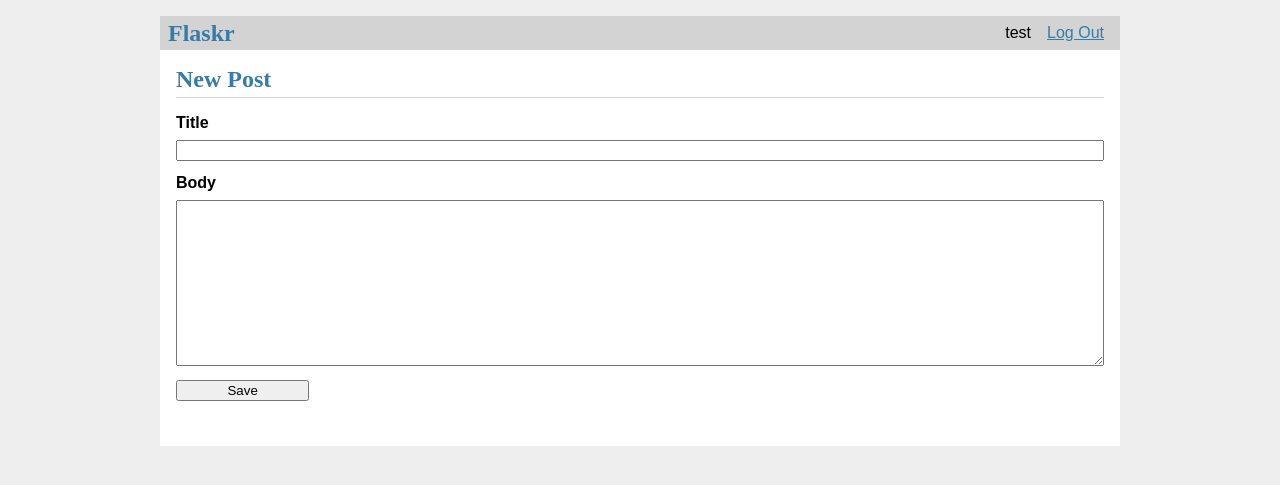
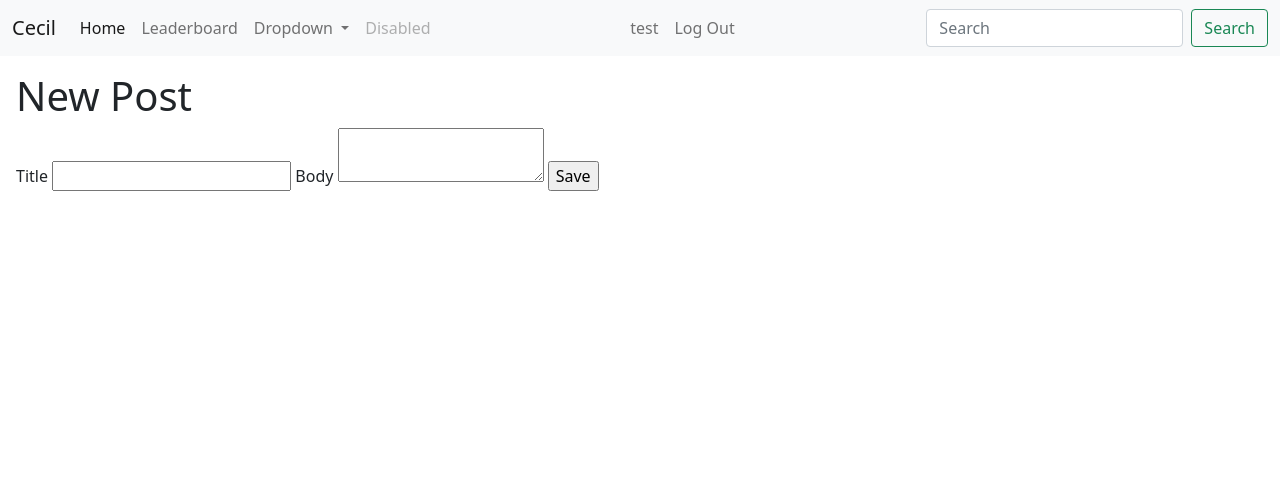
Before and after one commit to carsonfischl/cecil-backend, a Flask app: page /create in a window 1280 px wide. Shown: the top 485 px of the page. Run offline with Flask 2, Linux system fonts and the light colour scheme; the visitor is signed in with stand-in values (Sample User, id 1); data comes from the database, SQL or seed files in the repository.

Commit message:
Added leaderboard

```diff
--- a/flaskr/__init__.py
+++ b/flaskr/__init__.py
@@ -25,9 +25,6 @@ def create_app(test_config=None):
         pass
 
     # a simple page that says hello
-    @app.route('/hello')
-    def hello():
-        return 'Hello, World!'
 
     db.init_app(app)
 
--- a/flaskr/blog.py
+++ b/flaskr/blog.py
@@ -18,6 +18,30 @@ def index():
         ' ORDER BY created DESC'
     ).fetchall()
     return render_template('blog/index.html', posts=posts)
+
+
+@bp.route('/profile', methods=('GET', 'POST'))
+@login_required
+def profile():
+    db = get_db()
+    posts = db.execute(
+        'SELECT p.id, title, body, created, author_id, username'
+        ' FROM post p JOIN user u ON p.author_id = u.id'
+        ' WHERE u.id = ?'
+        ' ORDER BY created DESC',
+        (g.user['id'],)
+    ).fetchall()
+    return render_template('profile/profile.html', posts=posts)
+
+
+@bp.route('/leaderboard', methods=('GET', 'POST'))
+def leaderboard():
+    db = get_db()
+    users = db.execute(
+        'SELECT *'
+        ' FROM user'
+    ).fetchall()
+    return render_template('leaderboard/leaderboard.html', users=users)
 
 
 @bp.route('/create', methods=('GET', 'POST'))
@@ -51,6 +75,23 @@ def get_post(id, check_author=True):
         'SELECT p.id, title, body, created, author_id, username'
         ' FROM post p JOIN user u ON p.author_id = u.id'
         ' WHERE p.id = ?',
+        (id,)
+    ).fetchone()
+
+    if post is None:
+        abort(404, f"Post id {id} doesn't exist.")
+
+    if check_author and post['author_id'] != g.user['id']:
+        abort(403)
+
+    return post
+
+
+def get_post_by_user(id, check_author=True):
+    post = get_db().execute(
+        'SELECT p.id, title, body, created, author_id, username'
+        ' FROM post p JOIN user u ON p.author_id = u.id'
+        ' WHERE u.id = ?',
         (id,)
     ).fetchone()
 
--- a/flaskr/static/style.css
+++ b/flaskr/static/style.css
@@ -1,112 +1,3 @@
-html {
-  font-family: sans-serif;
-  background: #eee;
+.content {
   padding: 1rem;
 }
-body {
-  max-width: 960px;
-  margin: 0 auto;
-  background: white;
-}
-h1 {
-  font-family: serif;
-  color: #377ba8;
-  margin: 1rem 0;
-}
-a {
-  color: #377ba8;
-}
-hr {
-  border: none;
-  border-top: 1px solid lightgray;
-}
-nav {
-  background: lightgray;
-  display: flex;
-  align-items: center;
-  padding: 0 0.5rem;
-}
-nav h1 {
-  flex: auto;
-  margin: 0;
-}
-nav h1 a {
-  text-decoration: none;
-  padding: 0.25rem 0.5rem;
-}
-nav ul {
-  display: flex;
-  list-style: none;
-  margin: 0;
-  padding: 0;
-}
-nav ul li a,
-nav ul li span,
-header .action {
-  display: block;
-  padding: 0.5rem;
-}
-.content {
-  padding: 0 1rem 1rem;
-}
-.content > header {
-  border-bottom: 1px solid lightgray;
-  display: flex;
-  align-items: flex-end;
-}
-.content > header h1 {
-  flex: auto;
-  margin: 1rem 0 0.25rem 0;
-}
-.flash {
-  margin: 1em 0;
-  padding: 1em;
-  background: #cae6f6;
-  border: 1px solid #377ba8;
-}
-.post > header {
-  display: flex;
-  align-items: flex-end;
-  font-size: 0.85em;
-}
-.post > header > div:first-of-type {
-  flex: auto;
-}
-.post > header h1 {
-  font-size: 1.5em;
-  margin-bottom: 0;
-}
-.post .about {
-  color: slategray;
-  font-style: italic;
-}
-.post .body {
-  white-space: pre-line;
-}
-.content:last-child {
-  margin-bottom: 0;
-}
-.content form {
-  margin: 1em 0;
-  display: flex;
-  flex-direction: column;
-}
-.content label {
-  font-weight: bold;
-  margin-bottom: 0.5em;
-}
-.content input,
-.content textarea {
-  margin-bottom: 1em;
-}
-.content textarea {
-  min-height: 12em;
-  resize: vertical;
-}
-input.danger {
-  color: #cc2f2e;
-}
-input[type="submit"] {
-  align-self: start;
-  min-width: 10em;
-}
--- a/flaskr/templates/base.html
+++ b/flaskr/templates/base.html
@@ -1,17 +1,50 @@
 <!doctype html>
-<title>{% block title %}{% endblock %} - Flaskr</title>
+<title>{% block title %}{% endblock %} - Cecil</title>
+<link href="https://cdn.jsdelivr.net/npm/bootstrap@5.1.3/dist/css/bootstrap.min.css" rel="stylesheet" integrity="sha384-1BmE4kWBq78iYhFldvKuhfTAU6auU8tT94WrHftjDbrCEXSU1oBoqyl2QvZ6jIW3" crossorigin="anonymous">
 <link rel="stylesheet" href="{{ url_for('static', filename='style.css') }}">
-<nav>
-  <h1>Flaskr</h1>
-  <ul>
+  <nav class="navbar navbar-expand-lg navbar-light bg-light">
+    <div class="container-fluid">
+      <a class="navbar-brand" href="#">Cecil</a>
+      <button class="navbar-toggler" type="button" data-bs-toggle="collapse" data-bs-target="#navbarSupportedContent" aria-controls="navbarSupportedContent" aria-expanded="false" aria-label="Toggle navigation">
+        <span class="navbar-toggler-icon"></span>
+      </button>
+      <div class="collapse navbar-collapse" id="navbarSupportedContent">
+        <ul class="navbar-nav me-auto mb-2 mb-lg-0">
+          <li class="nav-item">
+            <a class="nav-link active" aria-current="page" href="/">Home</a>
+          </li>
+          <li class="nav-item">
+            <a class="nav-link" href="/leaderboard">Leaderboard</a>
+          </li>
+          <li class="nav-item dropdown">
+            <a class="nav-link dropdown-toggle" href="#" id="navbarDropdown" role="button" data-bs-toggle="dropdown" aria-expanded="false">
+              Dropdown
+            </a>
+            <ul class="dropdown-menu" aria-labelledby="navbarDropdown">
+              <li><a class="dropdown-item" href="#">Leaderboard</a></li>
+              <li><a class="dropdown-item" href="#">Another action</a></li>
+              <li><hr class="dropdown-divider"></li>
+              <li><a class="dropdown-item" href="#">Something else here</a></li>
+            </ul>
+          </li>
+          <li class="nav-item">
+            <a class="nav-link disabled">Disabled</a>
+          </li>
+        </ul>
+        <ul class="navbar-nav me-auto mb-2 mb-lg-0">
         {% if g.user %}
-      <li><span>{{ g.user['username'] }}</span>
-      <li><a href="{{ url_for('auth.logout') }}">Log Out</a>
+        <li class="nav-item"><a class="nav-link" href="{{ url_for('blog.profile') }}">{{ g.user['username'] }}</a>
+        <li class="nav-item"><a class="nav-link" href="{{ url_for('auth.logout') }}">Log Out</a>
       {% else %}
-      <li><a href="{{ url_for('auth.register') }}">Register</a>
-      <li><a href="{{ url_for('auth.login') }}">Log In</a>
+        <li class="nav-item"><a class="nav-link" href="{{ url_for('auth.register') }}">Register</a>
+        <li class="nav-item"><a class="nav-link" href="{{ url_for('auth.login') }}">Log In</a>
       {% endif %}
       </ul>
+        <form class="d-flex">
+          <input class="form-control me-2" type="search" placeholder="Search" aria-label="Search">
+          <button class="btn btn-outline-success" type="submit">Search</button>
+        </form>
+      </div>
 </nav>
   <section class="content">
     <header>
@@ -22,3 +55,4 @@
     {% endfor %}
     {% block content %}{% endblock %}
   </section>
+<script src="https://cdn.jsdelivr.net/npm/bootstrap@5.1.3/dist/js/bootstrap.bundle.min.js" integrity="sha384-ka7Sk0Gln4gmtz2MlQnikT1wXgYsOg+OMhuP+IlRH9sENBO0LRn5q+8nbTov4+1p" crossorigin="anonymous"></script>
```
Also changed, not shown: flaskr/templates/leaderboard/leaderboard.html (added, +32 -0 lines), flaskr/templates/profile/profile.html (added, +9 -0 lines). Lines whose indentation alone changed are shown as unchanged.
